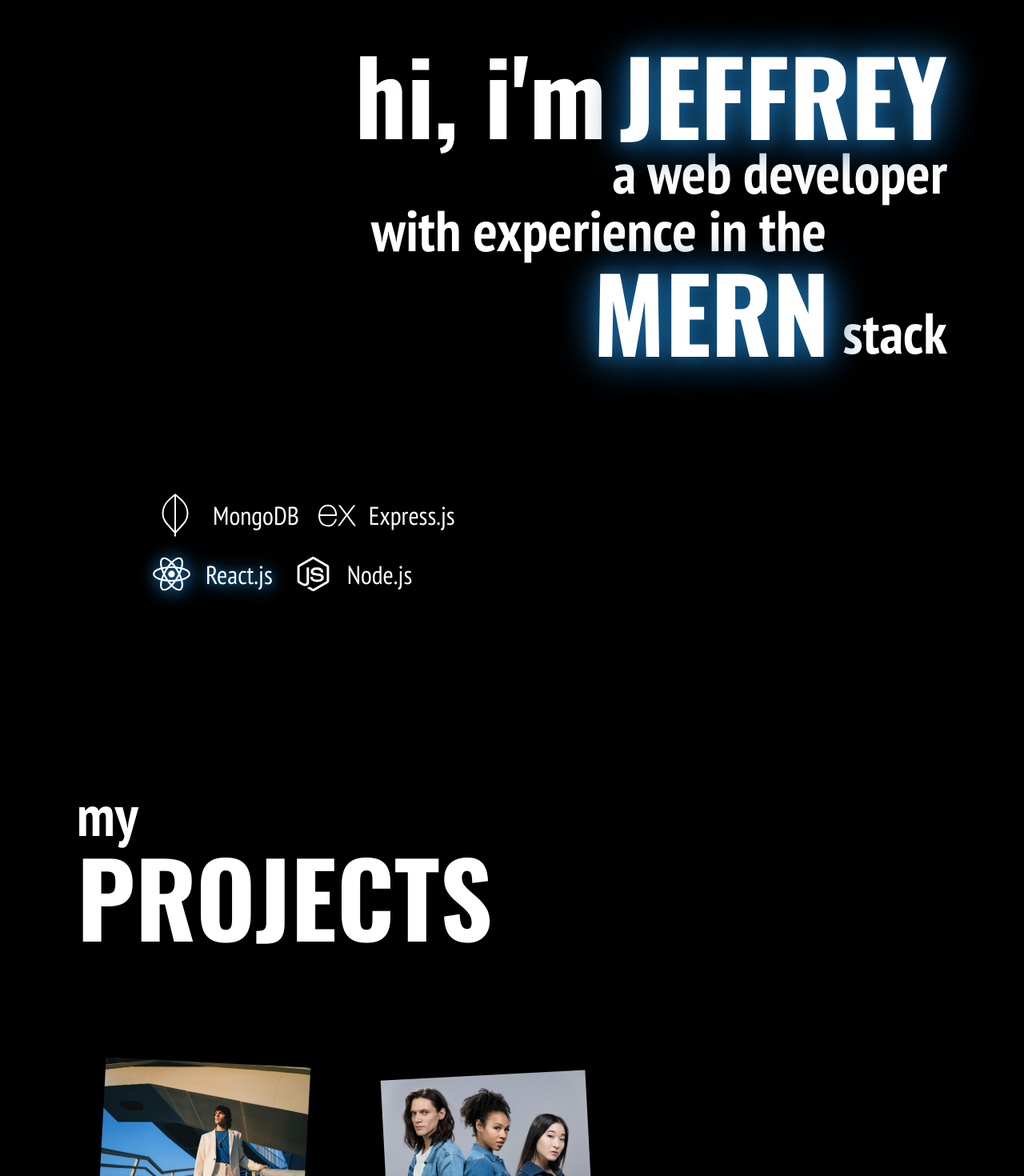
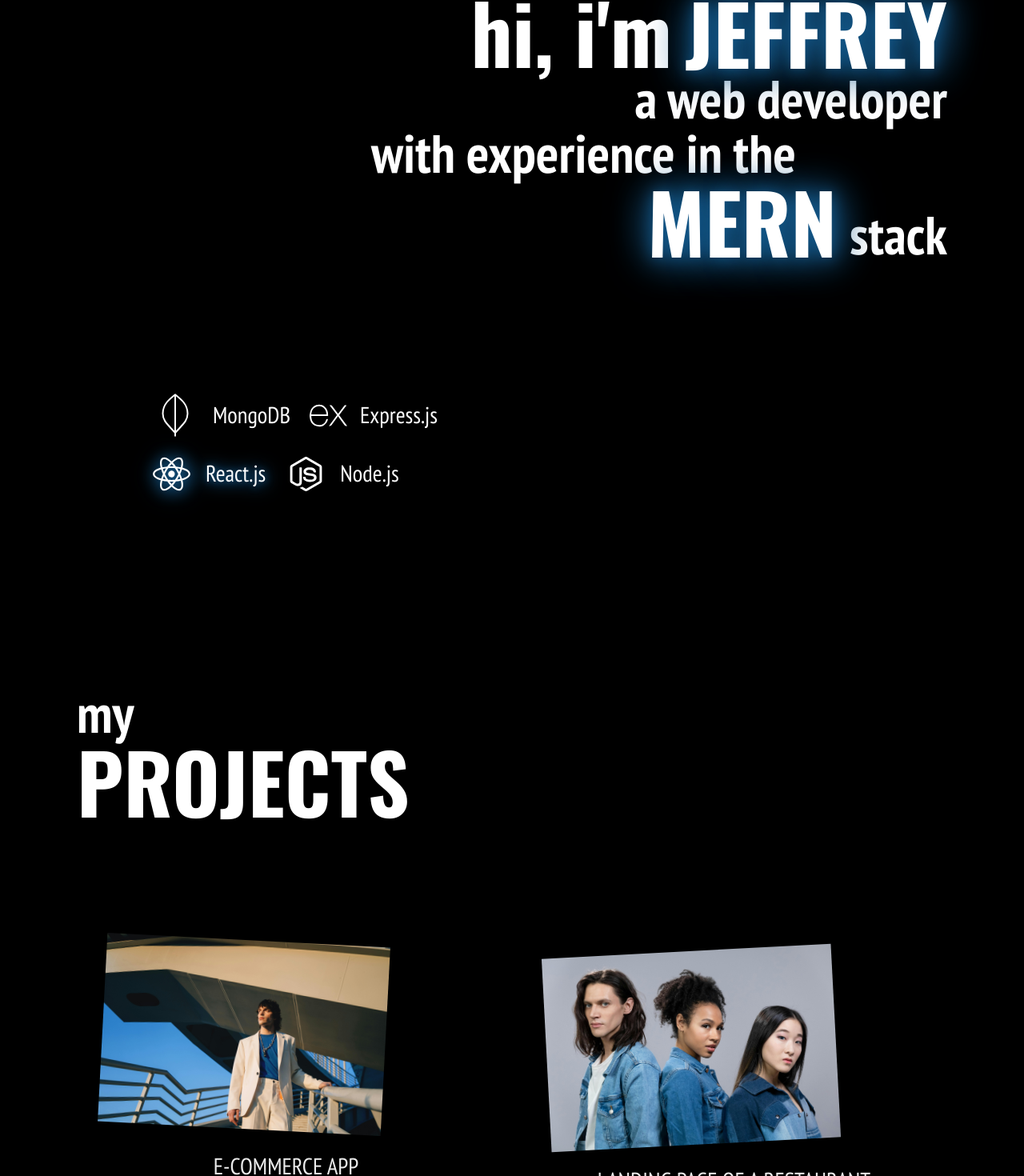
Before and after one commit to iefniar/iefniar.github.io, a React (Create React App) app: page / in a window 1280 px wide. Shown: the part 961-2431 px from the top of the page at 80% size. Built offline with nearby package versions, Linux system fonts and the light colour scheme.

Commit message:
small screen responsive

```diff
--- a/src/components/Card.module.css
+++ b/src/components/Card.module.css
@@ -32,9 +32,8 @@
 
 .container{
     --shadow-color: var(--color-minimalist-400);
-    --min-height: 400px;
-    --min-width: 800px;
-    /*background-color: var(--color-minimalist-200);*/
+    --min-height: 200px;
+    --min-width: 400px;
     min-width: var(--min-width);
     min-height: var(--min-height);
     position: relative;
--- a/src/pages/homePage/pageSections/About.module.css
+++ b/src/pages/homePage/pageSections/About.module.css
@@ -16,6 +16,7 @@
 .text-type-1{
     font-family: "PT Sans Narrow", sans-serif;
     font-size: 72px;
+    font-size: clamp(1.75rem, 4vw + 1rem, 4.5rem);
     font-weight: 700;
     text-transform: lowercase;
     line-height: 1;
@@ -26,6 +27,7 @@
 .text-type-2{
     font-family: "Oswald", sans-serif;
     font-size: 128px;
+    font-size: clamp(2rem, 6.5vw + 1.2rem, 8rem);
     font-weight: 700;
     text-transform: lowercase;
     line-height: 1;
@@ -101,6 +103,7 @@
 .icon-text-pair>h4{
     font-family: "PT Sans Narrow", sans-serif;
     font-size: 32px;
+    font-size: clamp(0.75rem, 1vw + 1rem, 2rem);
     font-weight: 200;
     line-height: 1;
     color: #092035;
--- a/src/pages/homePage/pageSections/Hero.module.css
+++ b/src/pages/homePage/pageSections/Hero.module.css
@@ -15,6 +15,7 @@
 .text-type-1{
     font-family: "PT Sans Narrow", sans-serif;
     font-size: 72px;
+    font-size: clamp(1.75rem, 5vw + 1rem, 4.5rem);
     font-weight: 700;
     text-transform: lowercase;
     line-height: 1;
@@ -24,6 +25,7 @@
 .text-type-2{
     font-family: "Oswald", sans-serif;
     font-size: 128px;
+    font-size: clamp(2rem, 6vw + 1.2rem, 8rem);
     font-weight: 700;
     text-transform: uppercase;
     line-height: 1;
--- a/src/pages/homePage/pageSections/Projects.module.css
+++ b/src/pages/homePage/pageSections/Projects.module.css
@@ -15,6 +15,7 @@
 .text-type-1{
     font-family: "PT Sans Narrow", sans-serif;
     font-size: 72px;
+    font-size: clamp(1.75rem, 4vw + 1rem, 4.5rem);
     font-weight: 700;
     text-transform: lowercase;
     line-height: 1;
@@ -24,6 +25,7 @@
 .text-type-2{
     font-family: "Oswald", sans-serif;
     font-size: 128px;
+    font-size: clamp(2rem, 6.5vw + 1.2rem, 8rem);
     font-weight: 700;
     text-transform: uppercase;
     line-height: 1;
@@ -63,6 +65,7 @@
 .individual-item>h4{
     font-family: "PT Sans Narrow", sans-serif;
     font-size: 18px;
+    font-size: clamp(1rem, 1vw + 1rem, 2rem);
     font-weight: 500;
     text-transform: uppercase;
     line-height: 1;
@@ -84,7 +87,8 @@
 .small-img{
     padding: 2rem;
     min-height: 80px;
-    max-width: 320px;
+    /*max-width: 320px;*/
+    max-width: 80%;
     display: block;
     object-fit: cover;
     transform: rotateZ(3deg);
```
